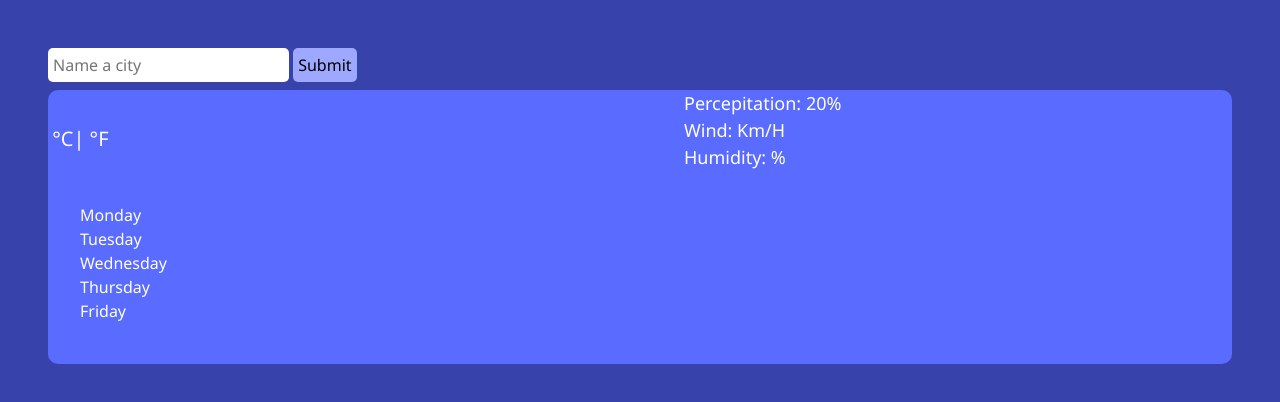
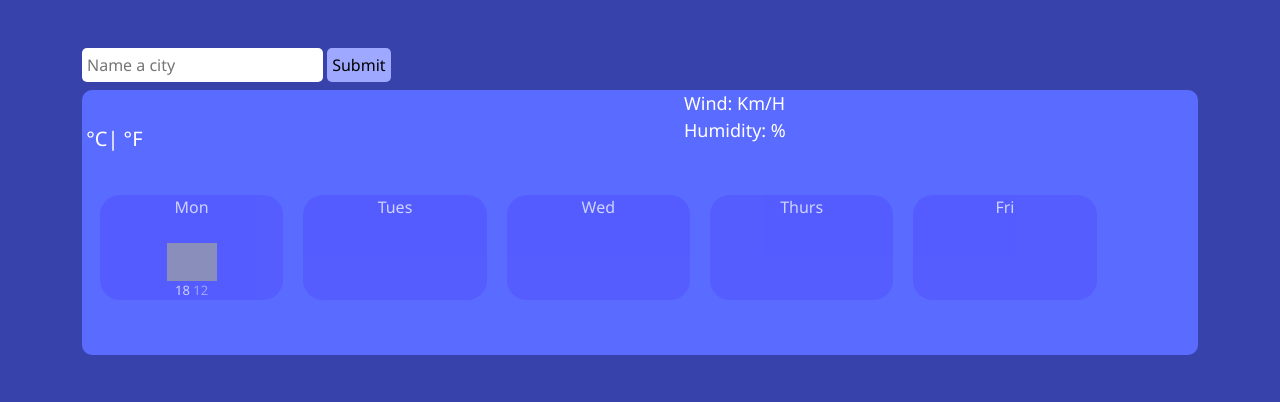
Before and after one commit to NeneShallCode/Weather-ap, a plain HTML site: page index.html in a window 1280 px wide. Drawn offline with nearby package versions, Linux system fonts and the light colour scheme; grey boxes are pictures that could not be loaded.

Commit message:
HTML/css for forecast

```diff
--- a/index.html
+++ b/index.html
@@ -17,12 +17,11 @@
 </head>
 
 <body>
-  <div>
+  <div class = container>
     <form id="city-search">
       <input type="text" class="city-input"name="city-input" id="city-input" placeholder="Name a city"/>
       <input type="submit" class="input-button"></button>
     </form>
-  </div>
     <div class="weather-app">
       <h1 class="city" id="city">
       </h1>
@@ -33,14 +32,10 @@
               <strong id="temp"></strong>
               <span class="units"><a href="#" class = "farenheit" id = farenheit-link>°C</a>|
               <a href="#" class="celsius" id=celsius-link>°F</a></span>
-
             </div>
           </div>
           <div class="col-6">
             <ul class="other">
-            <li>
-              Percepitation: 20%
-            </li>
               <li>
                 Wind: <span id="wind"></span>Km/H
               </li>
@@ -51,31 +46,41 @@
           </div>
         </div>
         <ul>
-
           <li id="describe" class="describe"></li>
           <h3 id="time">
-
           </h3>
         </ul>
-    <ul>
-      <li>
-        Monday
-      </li>
-      <li>
-        Tuesday
-      </li>
-      <li>
-        Wednesday
-      </li>
-      <li>
-        Thursday
-      </li>
-      <li>
-        Friday
-      </li>
-    </ul>
+        <div class="week-days">
+          <div class="row">
+            <div class="col-2 mon">
+              <div class="weather-fore-date">
+                Mon
+              </div>
+              <br>
+              <img src = "http://openweathermap.org/img/wn/50d@2x.png" width="50">
+              <br>
+              <div class="weather-fore-temp">
+                <span class="weather-fore-max">18</span>
+                <span class="weather-fore-min">12</span>
+              </div>
+            </div>
+            <div class="col-2 tues">
+              Tues
+            </div>
+            <div class="col-2 wed">
+              Wed
+            </div>
+            <div class="col-2 thurs">
+               Thurs
+            </div>
+            <div class="col-2 fri">
+              Fri
+            </div>
+          </div>
         </div>
       <script src="index.js"></script>
+    </div>
+  </div>
 </body>
 
 </html>
--- a/style.css
+++ b/style.css
@@ -67,3 +67,43 @@
     list-style: none;
     font-size: 25;
   }
+.week-days{
+  margin:20px;
+  text-align: center;
+}
+.weather-fore-temp{
+  font-size: 13px;
+}
+.weather-fore-min{
+  opacity: 0.6;
+}
+.mon{
+  background-color: rgb(84, 87, 255);
+  border-radius: 20px;
+  margin:10px;
+  opacity: 0.7;
+}
+.tues {
+  background-color: rgb(84, 87, 255);
+  border-radius: 20px;
+  margin: 10px;
+  opacity: 0.7;
+}
+.wed {
+  background-color: rgb(84, 87, 255);
+  border-radius: 20px;
+  margin: 10px;
+  opacity: 0.7;
+}
+.thurs {
+  background-color: rgb(84, 87, 255);
+  border-radius: 20px;
+  margin: 10px;
+  opacity: 0.7;
+}
+.fri {
+  background-color: rgb(84, 87, 255);
+  border-radius: 20px;
+  margin: 10px;
+  opacity: 0.7;
+}
```
Lines whose indentation alone changed are shown as unchanged.
